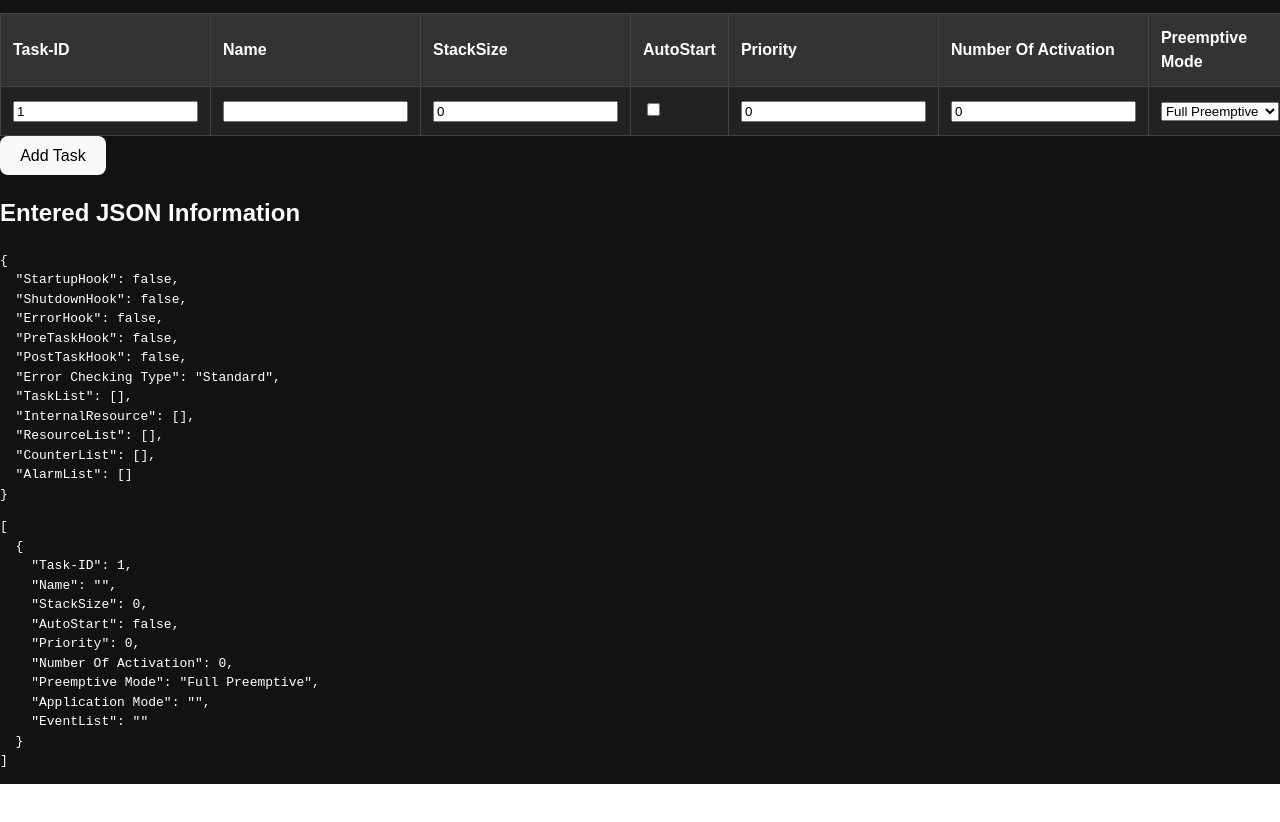
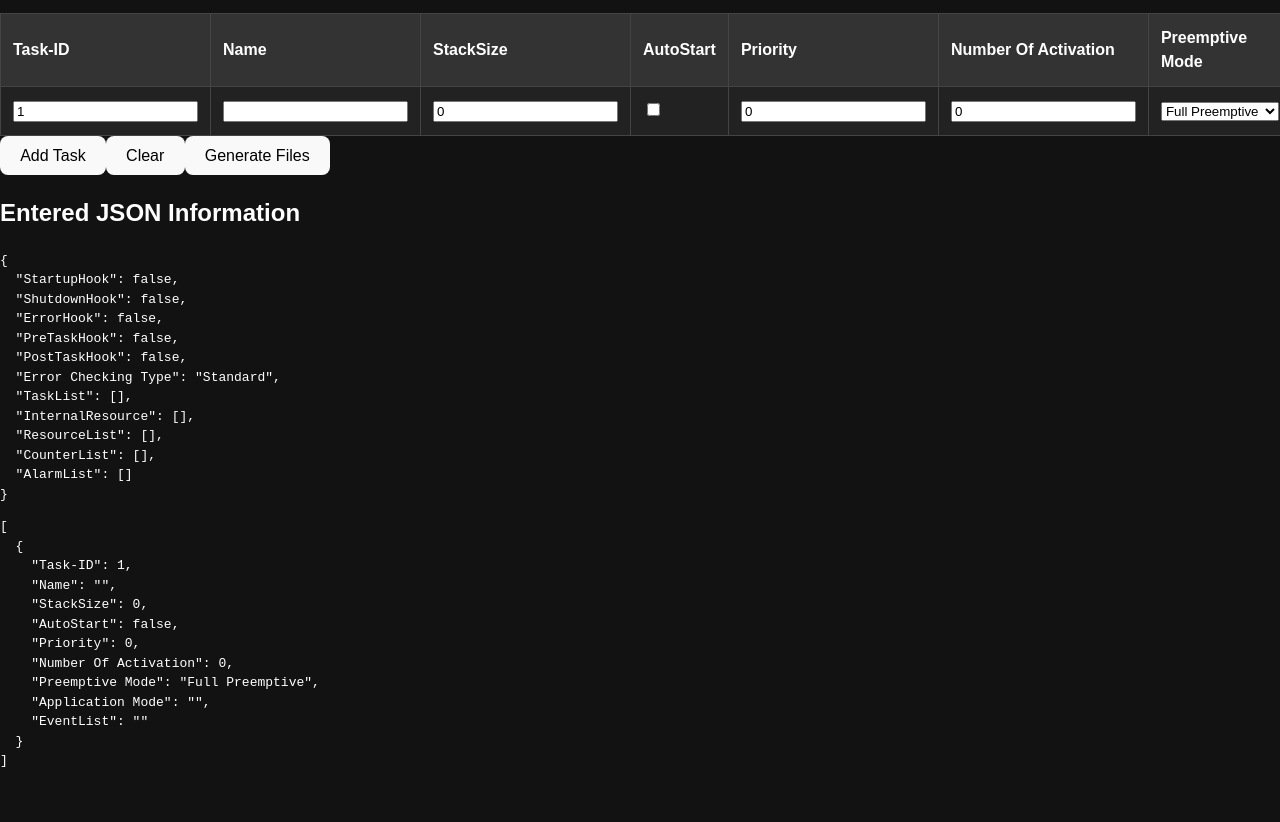
Before and after one commit to shehab910/ConfigGen, a React (Vite) app: page / in a window 1280 px wide. Shown: the part 300-1122 px from the top of the page. Before the commit the page ends 1084 px from the top, so only its background shows below. Built offline with nearby package versions, Linux system fonts and the light colour scheme.

Commit message:
added generate button for h file, added editor that displays code  before downloading

```diff
--- a/package.json
+++ b/package.json
@@ -10,8 +10,10 @@
     "preview": "vite preview"
   },
   "dependencies": {
+    "prismjs": "^1.29.0",
     "react": "^18.2.0",
-    "react-dom": "^18.2.0"
+    "react-dom": "^18.2.0",
+    "react-simple-code-editor": "^0.13.1"
   },
   "devDependencies": {
     "@types/react": "^18.2.43",
--- a/src/App.jsx
+++ b/src/App.jsx
@@ -4,7 +4,14 @@ import dynamicJsonData from "./OS_dynamic_props.json";
 import initialJsonData from "./OS_default.json";
 import MultiTypeInput from "./MultiTypeInput";
 
+import Editor from "react-simple-code-editor";
+import { highlight, languages } from "prismjs/components/prism-core";
+import "prismjs/components/prism-clike";
+import "prismjs/components/prism-c";
+import "prismjs/themes/prism.css"; //Example style, you can use another
+
 import "./App.css";
+import { generateHFile } from "./generator";
 
 const getTaskDefaults = () => {
 	const taskList = { ...dynamicJsonData.TaskList };
@@ -24,6 +31,8 @@ const App = () => {
 	const [jsonData, setJsonData] = useState(initialJsonData);
 
 	const [taskList, setTaskList] = useState([getTaskDefaults()]);
+
+	const [code, setCode] = useState(``);
 
 	const handleStaticInputChange = (e) => {
 		const { name, value, type, checked } = e.target;
@@ -90,6 +99,26 @@ const App = () => {
 		);
 	};
 
+	const clearHandler = () => {
+		setJsonData(initialJsonData);
+		setTaskList([getTaskDefaults()]);
+	};
+
+	const createAndDownloadFile = (fileName, fileContent) => {
+		const element = document.createElement("a");
+		const file = new Blob([fileContent], { type: "text/plain" });
+		element.href = URL.createObjectURL(file);
+		element.download = fileName;
+		document.body.appendChild(element); // Required for this to work in FireFox
+		element.click();
+	};
+
+	const generateFilesHandler = () => {
+		const hCode = generateHFile(0, 0, "", "", "", "", "", "", "");
+		setCode(hCode);
+		createAndDownloadFile("test.h", hCode);
+	};
+
 	return (
 		<div>
 			<h1>Enter JSON Information</h1>
@@ -105,39 +134,24 @@ const App = () => {
 			>
 				Add Task
 			</button>
+			<button onClick={clearHandler}>Clear</button>
+			{/* generate button */}
+			<button onClick={generateFilesHandler}>Generate Files</button>
 			<h2>Entered JSON Information</h2>
 			<pre>{JSON.stringify(jsonData, null, 2)}</pre>
 			<pre>{JSON.stringify(taskList, null, 2)}</pre>
+			<Editor
+				value={code}
+				onValueChange={(code) => setCode(code)}
+				highlight={(code) => highlight(code, languages.c)}
+				padding={10}
+				style={{
+					fontFamily: '"Fira code", "Fira Mono", monospace',
+					fontSize: 12,
+				}}
+			/>
 		</div>
 	);
 };
 
 export default App;
-// TODO: Generate button
-// TODO: Clear button --> yrg3 ll default data
-// TODO: Add task button
-//list to curly braces function:
-// `
-// list_to_curly_braces = lambda x: "{" + ", ".join(list(map(str, x))) + "}"
-// `
-//generate c file function:
-// `
-// def generate_c_file(priority_list: list[int],
-// task_list: list[str],
-// PriorityLevelsSize: list[int]):
-// """
-// Return a string containing the C macros defined in the JSON file.
-// """
-// file = f"""
-// /***********************************************************************************/
-// /*				    			External constants		         				   */
-// /***********************************************************************************/
-// uint8 PriorityLevels [PRIORITY_LEVELS] = {list_to_curly_braces(priority_list)};
-
-// OS_Tasks Tasks[] = {list_to_curly_braces(task_list)};
-
-// TaskPriorityType PriorityLevelsSize [PRIORITY_LEVELS] = {list_to_curly_braces(PriorityLevelsSize)};
-
-// """
-// return file.strip()
-// `
--- a/src/MultiTypeInput.jsx
+++ b/src/MultiTypeInput.jsx
@@ -6,9 +6,6 @@ const MultiTypeInput = ({
 	onChangeHandler,
 	showLabel = true,
 }) => {
-	if (Array.isArray(parent[keyName])) {
-		console.log("data[keyName]", data[keyName]);
-	}
 	return (
 		<div>
 			<label>
--- a/src/generator.js
+++ b/src/generator.js
@@ -1,4 +1,6 @@
 const toUhexFormat = (x) => `(0x${x.toString(16).toUpperCase()}U)`;
+
+const listToCurlyBraces = (x) => `{${x.map(String).join(", ")}}`;
 
 /**
  * Generates an H file with specified parameters.
@@ -55,3 +57,19 @@ export const generateHFile = (
 /* system conformance class */
 #define CONFORMANCE_CLASS                               ${ConformanceClass}
 `.trim();
+
+// Return a string containing the C macros defined in the JSON file.
+export const generateCFile = (priority_list, task_list, PriorityLevelsSize) => {
+	return `
+	/***********************************************************************************/
+	/*				    			External constants		         				   */
+	/***********************************************************************************/
+	uint8 PriorityLevels [PRIORITY_LEVELS] = ${listToCurlyBraces(priority_list)};
+
+	OS_Tasks Tasks[] = ${listToCurlyBraces(task_list)};
+
+	TaskPriorityType PriorityLevelsSize [PRIORITY_LEVELS] = ${listToCurlyBraces(
+		PriorityLevelsSize
+	)};
+	`.trim();
+};
```
Also changed, not shown: 1 other file (tests, documents, lock files or other folders).
